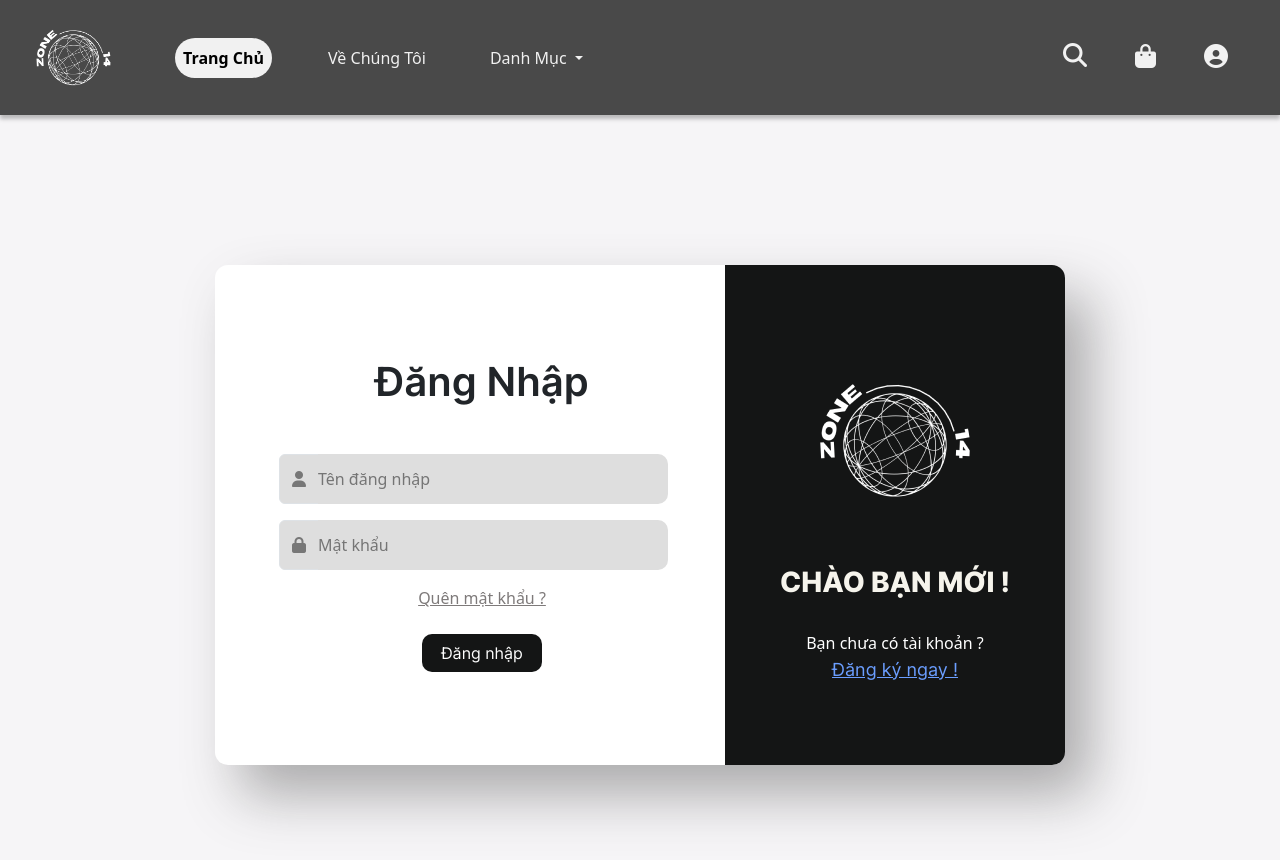
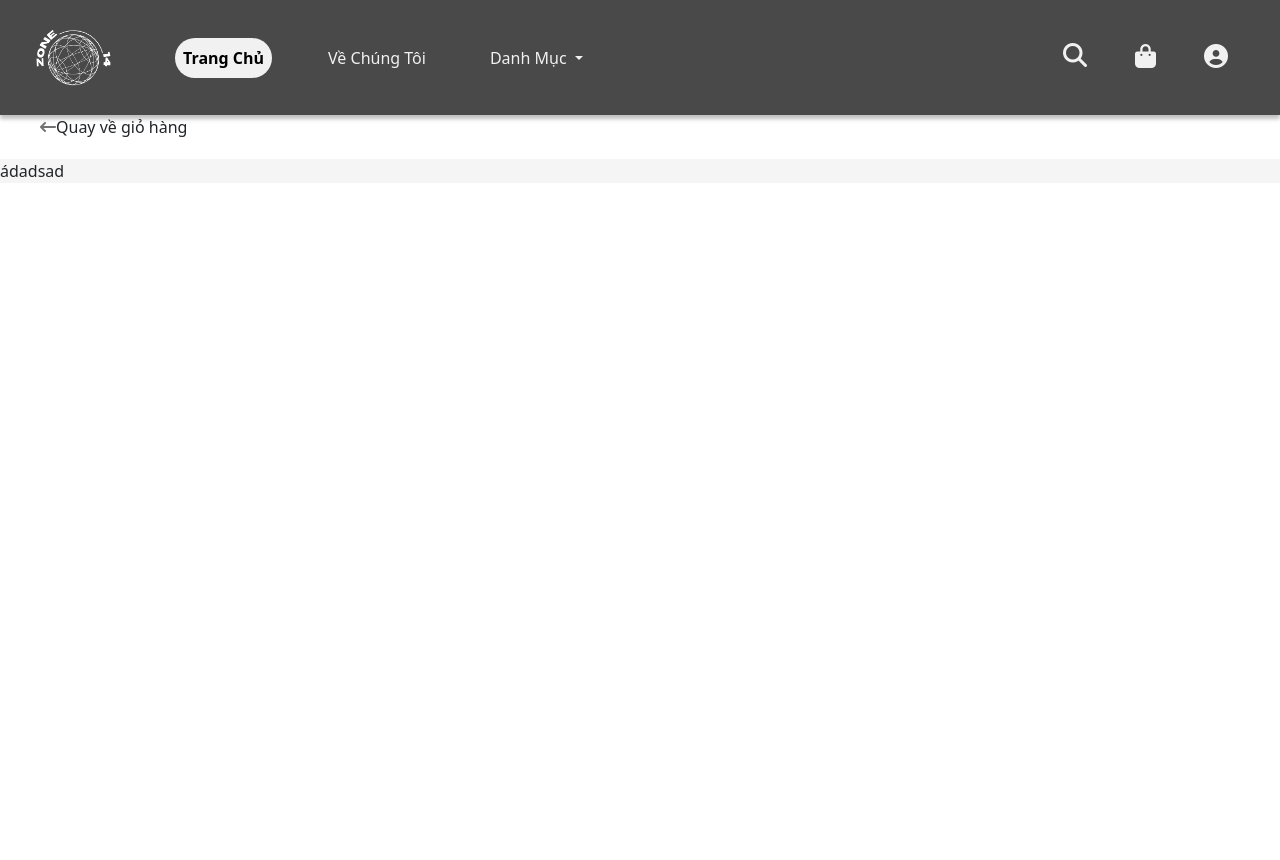
Before and after one commit to Anlele1701/DNT_Angular_ElectronicShop, an Angular app in the folder frontend/: page /about-us in a window 1280 px wide. Shown: the top 860 px of the page. After the commit the page ends 815 px from the top, so only its background shows below. Built offline with nearby package versions, Linux system fonts and the light colour scheme.

Commit message:
Tạo khung cho purchase

```diff
--- a/frontend/src/app/app.component.html
+++ b/frontend/src/app/app.component.html
@@ -1,2 +1,2 @@
 <app-header></app-header>
-<app-login-regis></app-login-regis>
+<app-purchase></app-purchase>
--- a/frontend/src/app/client/purchase/purchase.component.css
+++ b/frontend/src/app/client/purchase/purchase.component.css
@@ -1,7 +1,32 @@
-.khung-1 {
-  border-radius: 30px;
-  background: #fff;
-  box-shadow: 0px 0px 15px 0px rgba(0, 0, 0, 0.25);
-  width: 800px;
-  height: 658px;
+.khung-tongquat{
+  width: 100%;
+  display: flex;
+  height: 700px;
 }
+/* khung trai */
+.khung-trai{
+  width: 60%;
+  padding:0 40px;
+}
+.content-1{
+
+}
+/* khung phai */
+.khung-phai{
+  width: 40%;
+  background: #F5F5F5;
+}
+
+
+@media (max-width:1400px) {
+  .khung-tongquat{
+    display: block;
+  }
+  .khung-trai{
+    width: 100%;
+  }
+  .khung-phai{
+    width: 100%;
+    margin-top: 20px;
+  }
+}
--- a/frontend/src/app/client/purchase/purchase.component.html
+++ b/frontend/src/app/client/purchase/purchase.component.html
@@ -1,10 +1,14 @@
-<div class="row">
+<div class="khung-tongquat">
   <!-- content-trai -->
-  <div class="col-8">
-    <div class="justify-content-center align-items-center d-flex ps-5">
-      <div class="khung-1"></div>
+  <div class="khung-trai">
+    <div>
+      <i class="fa-solid fa-arrow-left-long" style="color: #717171"></i>
+      <span>Quay về giỏ hàng</span>
+    </div>
+    <div class="">
+      <div class=""></div>
     </div>
   </div>
   <!-- content-phai -->
-  <div class="col-4" style="background: #f5f5f5">ádadsad</div>
+  <div class="khung-phai" style="background: #f5f5f5">ádadsad</div>
 </div>
```
